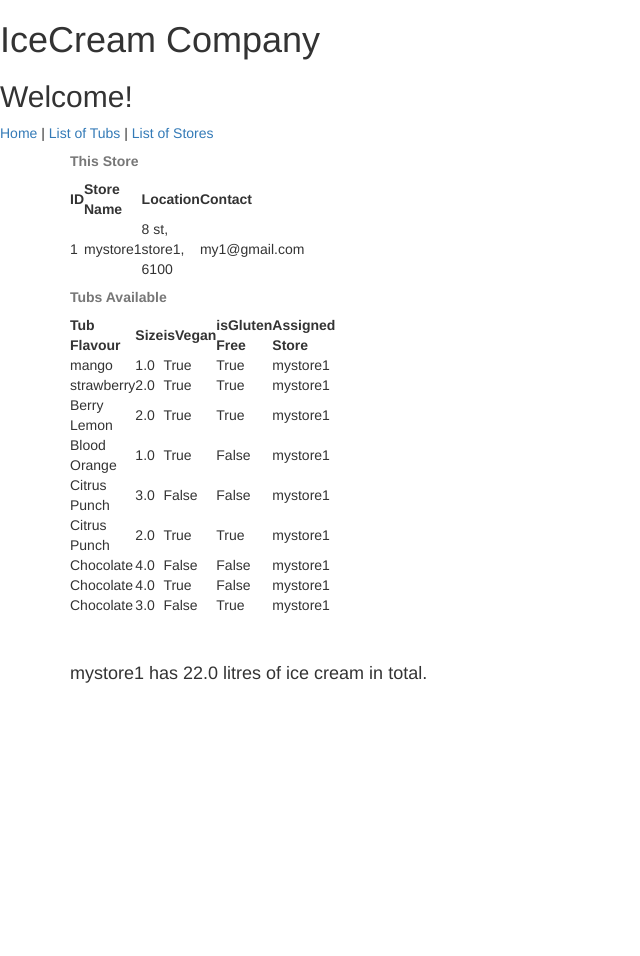
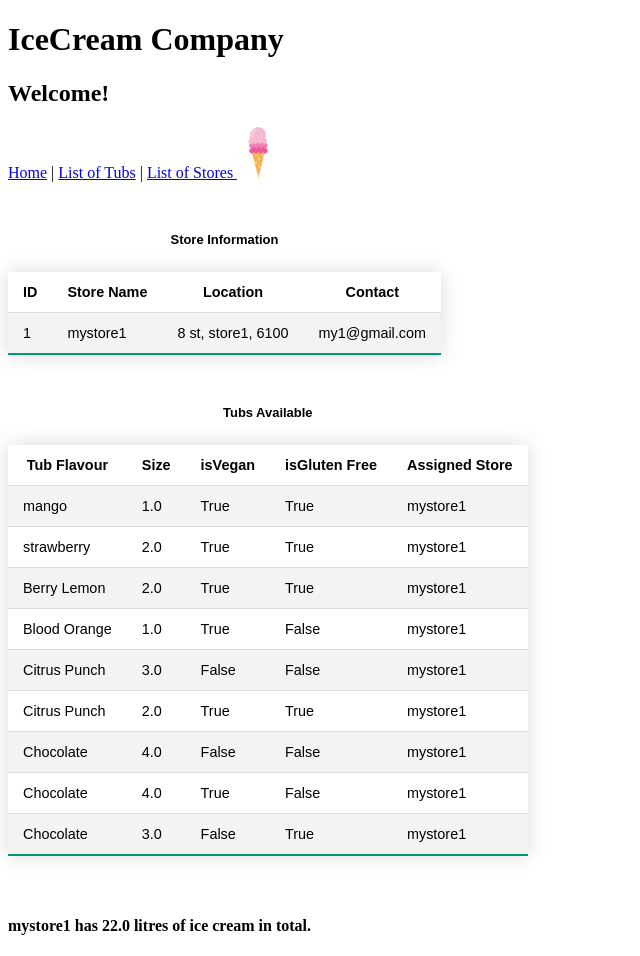
Before and after one commit to vim55/IceCream-manager, a Django app: page /stores/1 in a window 1280 px wide. Shown: the whole page, without its empty margins (0-640 px from the left). Before the commit the page ends 683 px from the top, so only its background shows below. Run offline with Django 4.2, Linux system fonts and the light colour scheme; data comes from the database, SQL or seed files in the repository; both versions use the stored data as it was after the commit; some libraries are stand-ins or nearby versions.

Commit message:
add more field in html AND style the html table AND add validator for tub size in range of 0 to 50

```diff
--- a/IceCreamApp/models.py
+++ b/IceCreamApp/models.py
@@ -1,18 +1,30 @@
 from django.db import models
-
+from django.core.exceptions import ValidationError
 # Create your models here.
 # data type ref:
 # https://www.geeksforgeeks.org/django-model-data-types-and-fields-list/
+
 class Store(models.Model):
     # null info is not allowed
     name = models.CharField(max_length=60) # maximum length set to 60
     location = models.CharField(max_length=200) # maximum length set to 200
     contact_email = models.EmailField(max_length=100) # predefined regex which checks '@'
 
+    def __str__(self):
+        return 'store: ' + self.name
+
+def validate_interval(value):
+    if value < 0.0 or value > 50.0:
+        raise ValidationError("Ths field accepts float range from 0 to 50")
+    return value
+
 class Tub(models.Model):
     # null info is not allowed
     flavour = models.CharField(max_length=30) # maximum length set to 60
-    size = models.FloatField() # set to float for litres
+    size = models.FloatField(validators=[validate_interval]) # set to float for litres
     isVegan = models.BooleanField(default = False) # Default is False
     isGlutenFree = models.BooleanField(default = False) # Default is False
     store = models.ForeignKey(Store, on_delete=models.CASCADE) # one store can have many tubs, but not vice-versa
+
+    def __str__(self):
+        return 'flav: ' + self.flavour
--- /dev/null
+++ b/IceCreamApp/static/IceCreamApp/style.css
@@ -0,0 +1,47 @@
+/* This css code is adopted from: https://dev.to/dcodeyt/creating-beautiful-html-tables-with-css-428l */
+caption {
+    display: table-caption;
+    font-size: 0.9em;
+    margin: 25px 0;
+    border-collapse: collapse;
+    text-align: center;
+    font-family: sans-serif;
+    min-width: 400px;
+}
+
+.styled-table {
+    border-collapse: collapse;
+    margin: 25px 0;
+    font-size: 0.9em;
+    font-family: sans-serif;
+    min-width: 400px;
+    box-shadow: 0 0 20px rgba(0, 0, 0, 0.15);
+}
+
+.styled-table thead tr {
+    background-color: #009879;
+    color: #ffffff;
+    text-align: left;
+}
+
+.styled-table th,
+.styled-table td {
+    padding: 12px 15px;
+}
+
+.styled-table tbody tr {
+    border-bottom: 1px solid #dddddd;
+}
+
+.styled-table tbody tr:nth-of-type(even) {
+    background-color: #f3f3f3;
+}
+
+.styled-table tbody tr:last-of-type {
+    border-bottom: 2px solid #009879;
+}
+
+.styled-table tbody tr.active-row {
+    font-weight: bold;
+    color: #009879;
+}
--- a/IceCreamApp/templates/IceCreamApp/homePageBase.html
+++ b/IceCreamApp/templates/IceCreamApp/homePageBase.html
@@ -2,22 +2,19 @@
 {% load static %}
 <html>
     <head>
-        <style>
-            caption {
-              display: table-caption;
-              text-align: center;
-            }
-        </style>
+        <link rel="stylesheet" href="{% static 'IceCreamApp/style.css' %}">
+    </head>
+    <body>
         <h1> IceCream Company </h1>
         <h2> Welcome! </h2>
-        <link rel="stylesheet" href="//maxcdn.bootstrapcdn.com/bootstrap/3.2.0/css/bootstrap.min.css">
-        <link rel="stylesheet" href="//maxcdn.bootstrapcdn.com/bootstrap/3.2.0/css/bootstrap-theme.min.css">
+
         <a href="{% url 'homePage' %}">Home</a> |
         <a href="{% url 'tubs' %}">List of Tubs</a> |
-        <a href="{% url 'stores' %}">List of Stores</a>
-    </head>
-    <body>
+        <a href="{% url 'stores' %}">List of Stores </a>
+        <img src="{% static 'IceCreamApp/icecream.png' %}" alt="ice cream" width="42" height="51">
         {% block content %}
+            <p> Please click above options </p>
+            <img src="{% static 'IceCreamApp/home.jpg' %}" alt="ice cream" width="500" height="500">
         {% endblock %}
     </body>
 </html>
--- a/IceCreamApp/templates/IceCreamApp/listOFStores.html
+++ b/IceCreamApp/templates/IceCreamApp/listOFStores.html
@@ -1,7 +1,8 @@
 {% extends 'IceCreamApp/homePageBase.html' %}
 {% block content %}
 <div class="container">
-    <table style="width:200px">
+    <p> You can view each store Information by clicking on the store name </p>
+    <table class="styled-table">
         <caption><b>List of Stores</b></caption>
         <tr>
             <th>ID</th>
--- a/IceCreamApp/templates/IceCreamApp/listOfTubs.html
+++ b/IceCreamApp/templates/IceCreamApp/listOfTubs.html
@@ -1,7 +1,7 @@
 {% extends 'IceCreamApp/homePageBase.html' %}
 {% block content %}
 <div class="container">
-    <table style="width:200px">
+    <table class="styled-table">
         <caption><b>List of Tubs</b></caption>
         <tr>
             <th>Tub Flavour</th>
--- a/IceCreamApp/templates/IceCreamApp/store.html
+++ b/IceCreamApp/templates/IceCreamApp/store.html
@@ -1,8 +1,8 @@
 {% extends 'IceCreamApp/homePageBase.html' %}
 {% block content %}
 <div class="container">
-    <table style="width:200px">
-        <caption><b>This Store</b></caption>
+    <table class="styled-table">
+        <caption><b>Store Information</b></caption>
         <tr>
             <th>ID</th>
             <th>Store Name</th>
@@ -21,7 +21,7 @@
 </div>
 
 <div class="container">
-    <table style="width:200px">
+    <table class="styled-table">
         <caption><b>Tubs Available</b></caption>
         <tr>
             <th>Tub Flavour</th>
```
Also changed, not shown: IceCreamApp/admin.py (+8 -4 lines), IceCreamApp/static/IceCreamApp/home.jpg (added), IceCreamApp/static/IceCreamApp/icecream.png (added), db.sqlite3.
